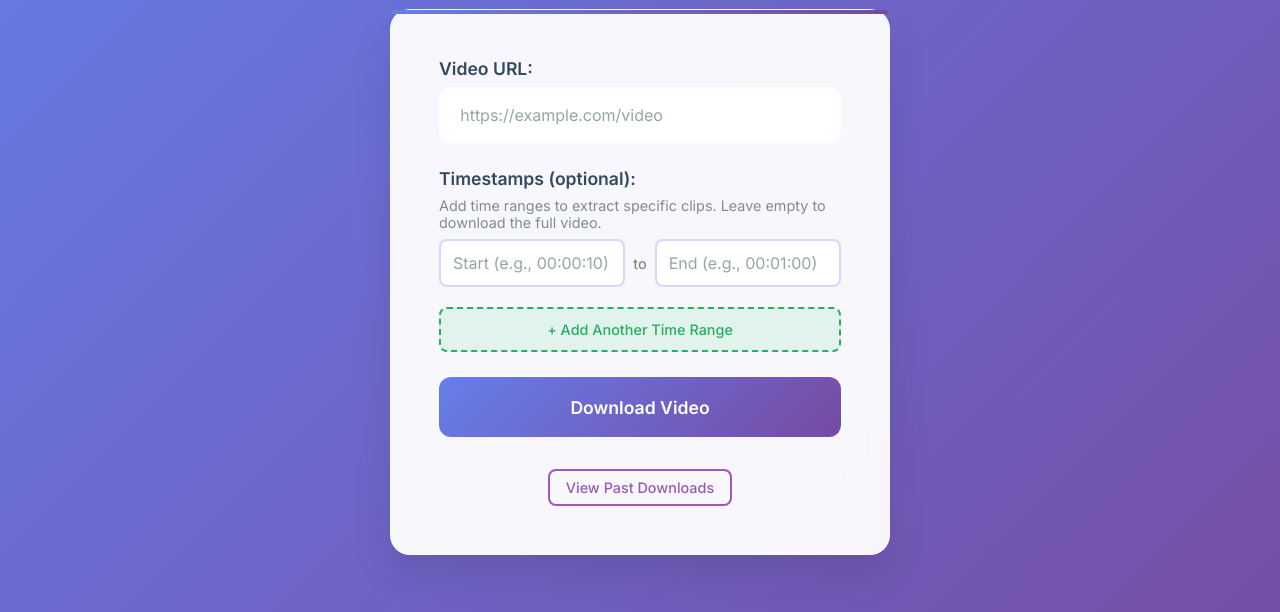
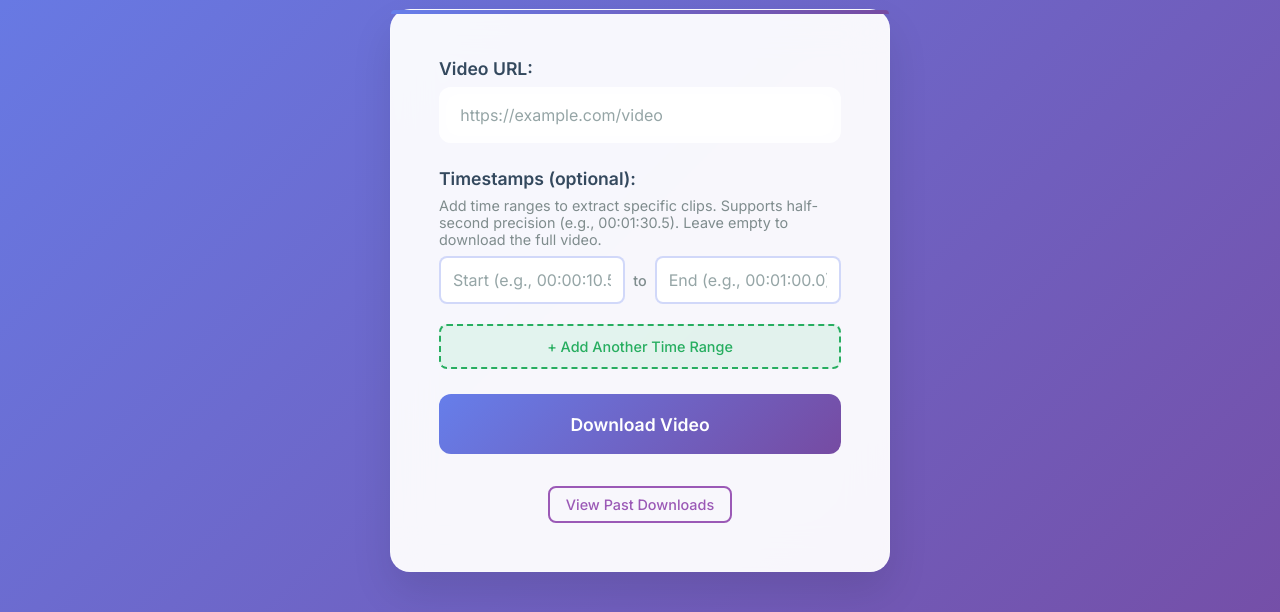
Before and after one commit to jacobrosenfeld/ytdlp-self-hosted, a Flask app: page / in a window 1280 px wide. Shown: the part 216-828 px from the top of the page. Run offline with Flask 3, Linux system fonts and the light colour scheme.

Commit message:
feat: Add half-second precision support for timestamps
- Update timestamp input pattern to accept decimal values (e.g., 00:01:30.5)
- Modify placeholders to show half-second examples (00:00:10.5, 00:01:00.0)
- Update help text to inform users about half-second precision support
- Pattern allows optional decimal: [0-9]{1,2}:[0-9]{2}:[0-9]{2}(\.[0-9])?

Users can now cut videos with 0.5-second precision for more accurate clip extraction.
ffmpeg natively supports this format, so no backend changes needed.

```diff
--- a/templates/index.html
+++ b/templates/index.html
@@ -292,12 +292,12 @@
 
             <div class="form-group">
                 <label for="timestamps">Timestamps (optional):</label>
-                <div class="help-text" style="margin-bottom: 0.5rem;">Add time ranges to extract specific clips. Leave empty to download the full video.</div>
+                <div class="help-text" style="margin-bottom: 0.5rem;">Add time ranges to extract specific clips. Supports half-second precision (e.g., 00:01:30.5). Leave empty to download the full video.</div>
                 <div id="timestamp-container">
                     <div class="timestamp-row">
-                        <input type="text" class="timestamp-input" placeholder="Start (e.g., 00:00:10)" pattern="[0-9]{1,2}:[0-9]{2}:[0-9]{2}">
+                        <input type="text" class="timestamp-input" placeholder="Start (e.g., 00:00:10.5)" pattern="[0-9]{1,2}:[0-9]{2}:[0-9]{2}(\.[0-9])?">
                         <span class="timestamp-separator">to</span>
-                        <input type="text" class="timestamp-input" placeholder="End (e.g., 00:01:00)" pattern="[0-9]{1,2}:[0-9]{2}:[0-9]{2}">
+                        <input type="text" class="timestamp-input" placeholder="End (e.g., 00:01:00.0)" pattern="[0-9]{1,2}:[0-9]{2}:[0-9]{2}(\.[0-9])?">
                         <button type="button" class="remove-timestamp-btn" onclick="removeTimestamp(this)" style="display:none;">✕</button>
                     </div>
                 </div>
@@ -325,9 +325,9 @@
             const newRow = document.createElement('div');
             newRow.className = 'timestamp-row';
             newRow.innerHTML = `
-                <input type="text" class="timestamp-input" placeholder="Start (e.g., 00:00:10)" pattern="[0-9]{1,2}:[0-9]{2}:[0-9]{2}">
+                <input type="text" class="timestamp-input" placeholder="Start (e.g., 00:00:10.5)" pattern="[0-9]{1,2}:[0-9]{2}:[0-9]{2}(\\.[0-9])?">
                 <span class="timestamp-separator">to</span>
-                <input type="text" class="timestamp-input" placeholder="End (e.g., 00:01:00)" pattern="[0-9]{1,2}:[0-9]{2}:[0-9]{2}">
+                <input type="text" class="timestamp-input" placeholder="End (e.g., 00:01:00.0)" pattern="[0-9]{1,2}:[0-9]{2}:[0-9]{2}(\\.[0-9])?">
                 <button type="button" class="remove-timestamp-btn" onclick="removeTimestamp(this)">✕</button>
             `;
             container.appendChild(newRow);
```
